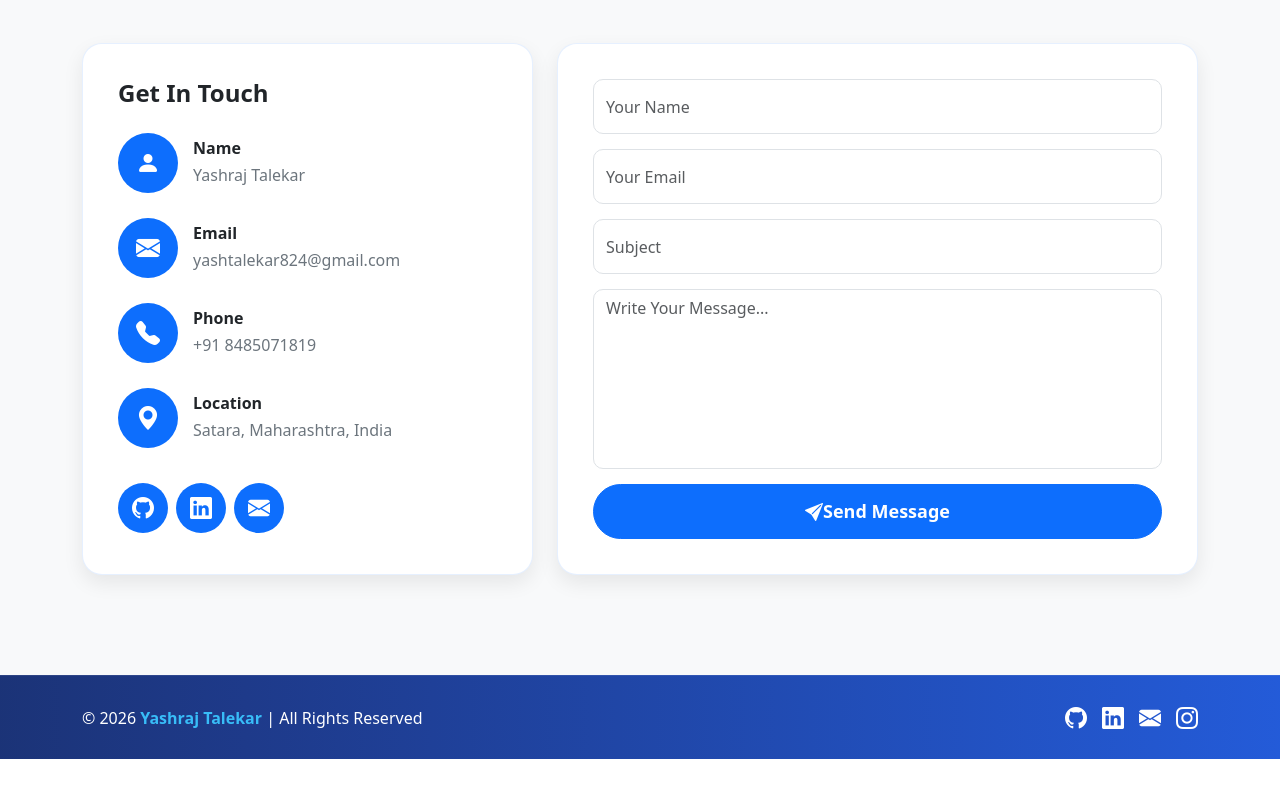
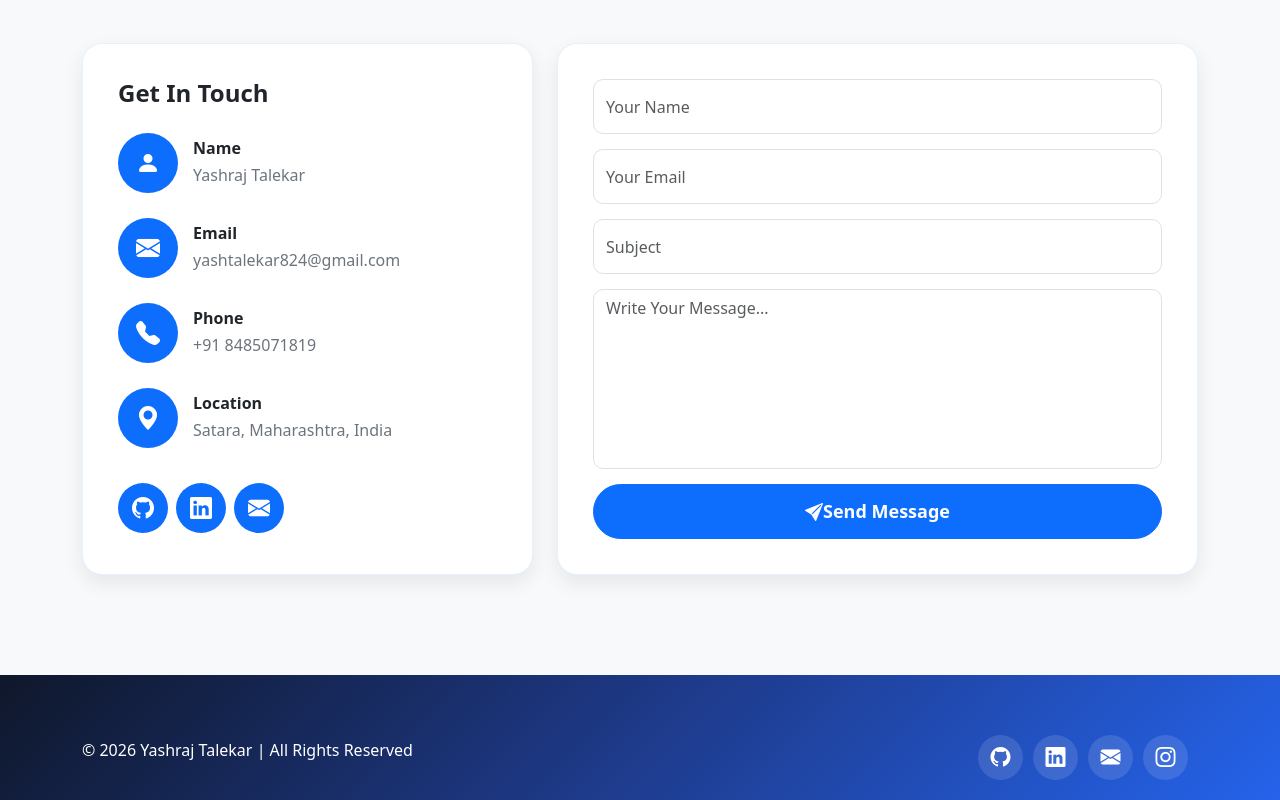
Before and after one commit to Yash824-YT/Yashraj-Portfolio, a React (Vite) app: page / in a window 1280 px wide. Shown: the part 8956-9756 px from the top of the page. Before the commit the page ends 9715 px from the top, so only its background shows below. Built offline with nearby package versions, Linux system fonts and the light colour scheme.

Commit message:
Update App.css

```diff
--- a/src/App.css
+++ b/src/App.css
@@ -1524,37 +1524,94 @@ textarea.form-control {
     border-color: var(--color-accent);
 }
 
-/* =========================================================
-   FOOTER
-   ========================================================= */
-.footer {
-    background: linear-gradient(90deg, #0F172A, #1E3A8A, #2563EB);
-    background-size: 200% 200%;
-    animation: gradientShift 12s ease infinite;
-    padding: var(--space-md) 0;
-    border-top: 1px solid rgba(255, 255, 255, .08);
-}
-
-.footer p {
-    color: #ffffff;
-    margin: 0;
-    font-size: 16px;
-}
-
-.footer span {
-    color: #38BDF8;
-    font-weight: 600;
-}
-
-.footer-social a {
-    color: #ffffff;
-    font-size: 22px;
-    margin-left: var(--space-sm);
-    display: inline-block;
-    transition: color var(--transition-fast), transform var(--transition-fast);
-}
-
-.footer-social a:hover {
-    color: #38BDF8;
-    transform: translateY(-4px) scale(1.15);
-}
+.footer{
+    background:linear-gradient(135deg,#0f172a,#1e3a8a,#2563eb);
+    color:#fff;
+    padding:60px 0 20px;
+}
+
+.footer-logo{
+    font-size:32px;
+    font-weight:700;
+}
+
+.footer-logo span{
+    color:#38bdf8;
+}
+
+.footer-text{
+    color:#d1d5db;
+    line-height:1.8;
+    margin-top:15px;
+}
+
+.footer h5{
+    margin-bottom:20px;
+    font-weight:600;
+}
+
+.footer-links{
+    list-style:none;
+    padding:0;
+}
+
+.footer-links li{
+    margin-bottom:12px;
+}
+
+.footer-links a{
+    text-decoration:none;
+    color:#d1d5db;
+    transition:.3s;
+}
+
+.footer-links a:hover{
+    color:#38bdf8;
+    padding-left:8px;
+}
+
+.footer-social a{
+    width:45px;
+    height:45px;
+    display:inline-flex;
+    justify-content:center;
+    align-items:center;
+    border-radius:50%;
+    margin-right:10px;
+    background:rgba(255,255,255,.12);
+    color:#fff;
+    font-size:20px;
+    text-decoration:none;
+    transition:.4s;
+}
+
+.footer-social a:hover{
+    background:#38bdf8;
+    color:#0f172a;
+    transform:translateY(-6px);
+}
+
+.footer-bottom{
+    margin-top:40px;
+    border-top:1px solid rgba(255,255,255,.2);
+    padding-top:20px;
+    text-align:center;
+    color:#d1d5db;
+}
+
+.footer-bottom span{
+    color:#38bdf8;
+    font-weight:600;
+}
+
+@media(max-width:768px){
+
+.footer{
+text-align:center;
+}
+
+.footer-social{
+margin-top:20px;
+}
+
+}
```
